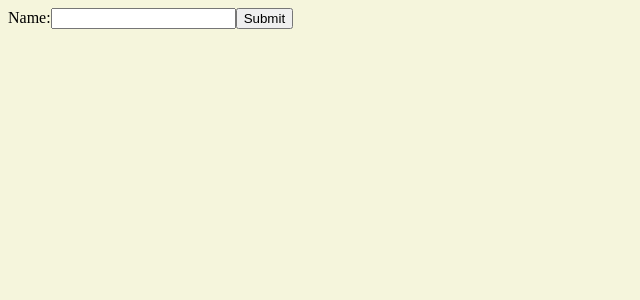
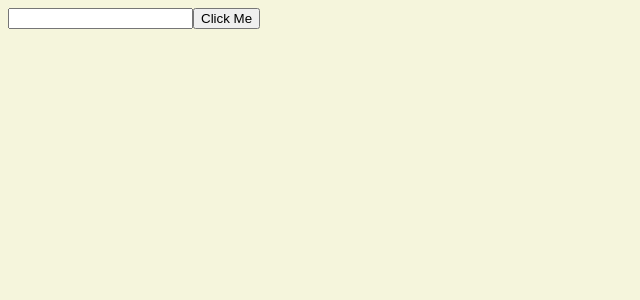
Before and after one commit to josellanza/bloobirds-technical-test, a React app: page / in a window 1280 px wide. Shown: the top 300 px of the page, without its empty margins (0-640 px from the left). Built offline with nearby package versions, Linux system fonts and the light colour scheme.

Commit message:
back front connected

```diff
--- a/controller.js
+++ b/controller.js
@@ -3,14 +3,14 @@ const testsql = require('./config_sql');
 const query = (req, res) => {
     console.log("test");
     testsql.init();
-    const search = req.body;
 
-    testsql.query('SELECT * FROM recipe WHERE name LIKE '%search%'').then((data) => {
+    testsql.query('SELECT * FROM recipe')
+    .then((data) => {
         res.writeContinue();
         res.statusCode = 200;
         res.setHeader('Content-Type', 'application/json');
         res.setHeader('Access-Control-Allow-Origin', '*');
-        res.write(JSON.stringify(data));
+        res.send(data);
         res.end();
     });
 }
--- a/server-back.js
+++ b/server-back.js
@@ -2,6 +2,10 @@ const express = require("express");
 const app = express();
 const router = express.Router();
 const controller = require("./controller");
+
+// app.get('/query', (req, res) => {
+//   controller.query;
+// });
 
 router.route('/query')
   .get(controller.query)
@@ -9,5 +13,5 @@ router.route('/query')
 app.use(router);
 
 app.listen(3000, () => {
-    console.log("Node server running on https://localhost:3000");
+    console.log("Node server running on http://localhost:3000");
 });
--- a/src/js/app/App.js
+++ b/src/js/app/App.js
@@ -1,4 +1,5 @@
 import React, {Component} from 'react';
+import axios from 'axios'
 
 class App extends React.Component {
   constructor(props) {
@@ -13,13 +14,10 @@ class App extends React.Component {
     this.setState({value: event.target.value});
   }
 
-  handleSubmit(event) {
-    axios.get('/https://localhost:3000/query/', {
-      params: {
-        ID: 12345
-      }
-    })
-    .then(function (response) {
+  handleSubmit(e) {
+    e.preventDefault();
+    axios.get('http://localhost:3000/query')
+    .then( (response) => {
       console.log(response);
     })
     .catch(function (error) {
@@ -29,12 +27,11 @@ class App extends React.Component {
 
   render() {
     return (
-      <form onSubmit={this.handleSubmit}>
-        <label>
-          Name:
-          <input type="text" value={this.state.value} onChange={this.handleChange} />
-        </label>
-        <input type="submit" value="Submit" />
+      <form >
+        <input type="text" value={this.state.value} onChange={this.handleChange} />
+        <button className='button' onClick={this.handleSubmit}>
+          Click Me
+        </button>
       </form>
     );
   }
--- a/webpack.config.js
+++ b/webpack.config.js
@@ -9,10 +9,10 @@ module.exports = {
       path: __dirname + "/dist"
   },
   devServer: {
-    port: 3000,
+    port: 8080,
     open: true,
     proxy: {
-        "/api": "http://localhost:8080"
+      "*" : "http://localhost:3000"
     }
   },
   mode: "development",
```
